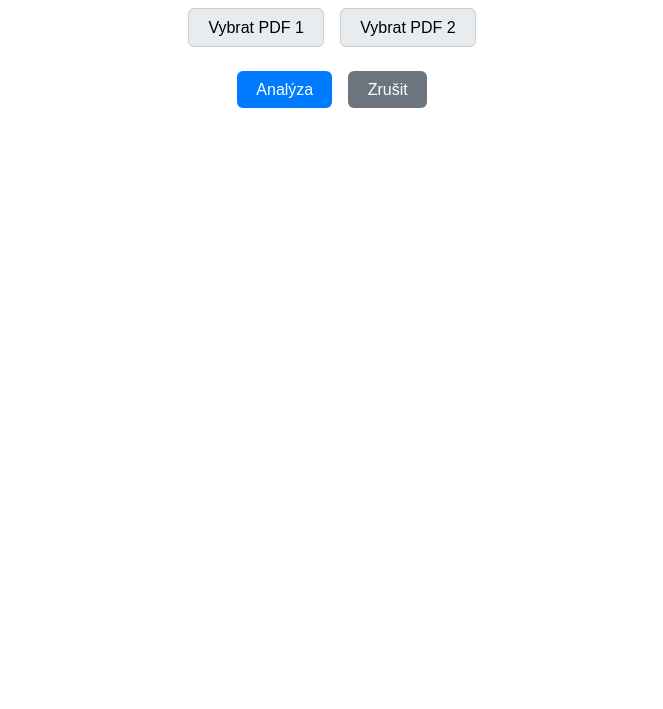
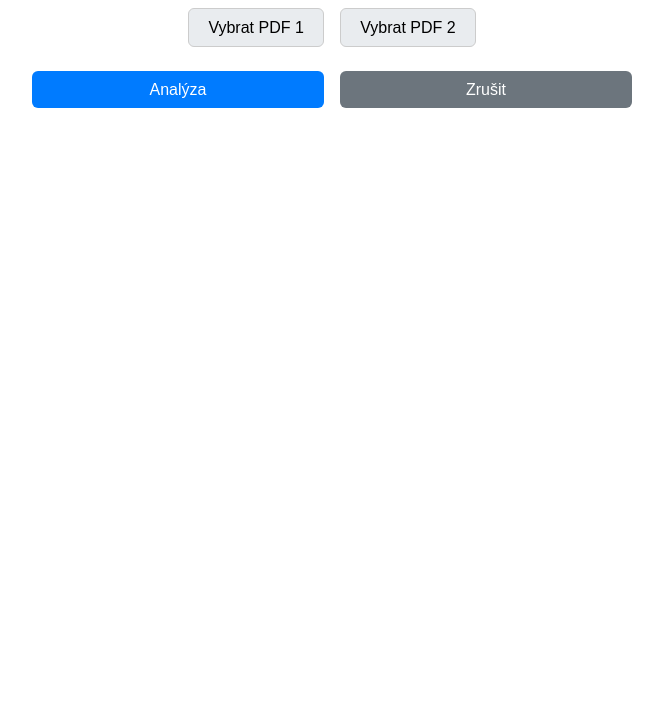
Before and after one commit to a-c-0/PDF-Analyser, a plain HTML site: page index.html in a window 1280 px wide. Shown: the part 91-800 px from the top of the page, without its empty margins (308-971 px from the left). Drawn offline with Linux system fonts and the light colour scheme.

Commit message:
Add flex property to actions-row buttons

```diff
--- a/index.html
+++ b/index.html
@@ -38,6 +38,10 @@
       justify-content: center;
       gap: 1rem;
       margin-bottom: 1.5rem;
+    }
+
+    .actions-row button {
+    flex: 1;
     }
 
     button {
```
